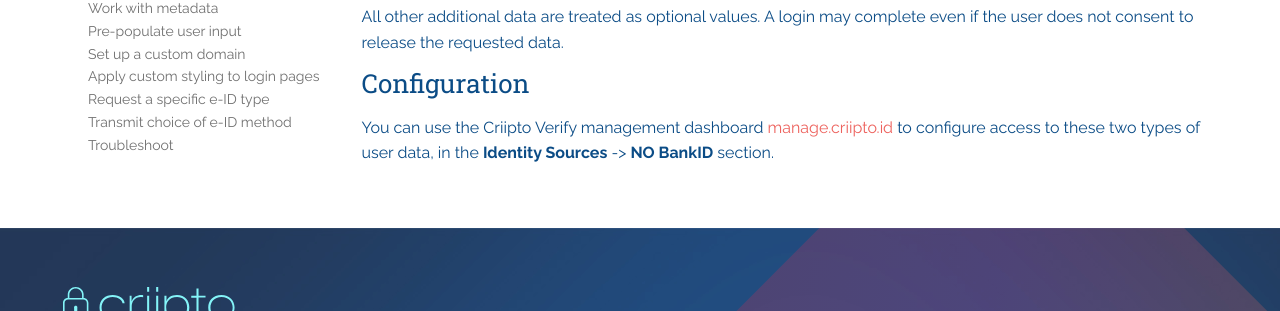
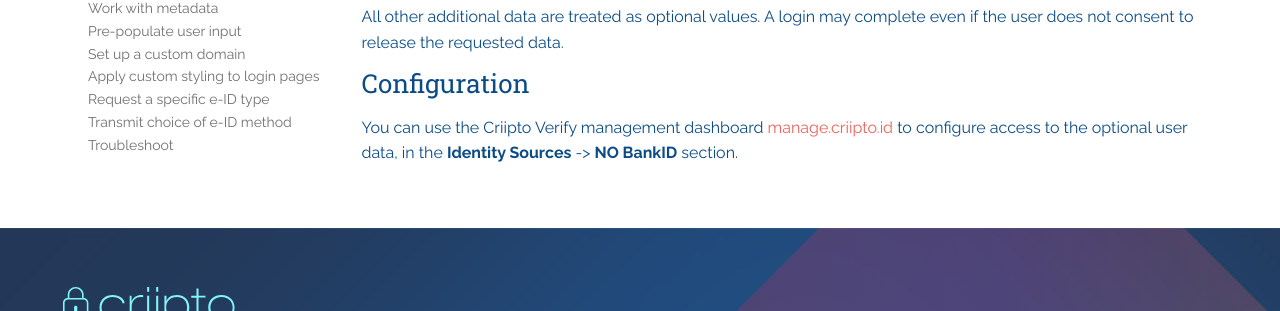
Before and after one commit to criipto/docs-old, a Jekyll site: the page built from getting-started/no-bankid.md, in a window 1280 px wide. Shown: the part 1002-1313 px from the top of the page. Built offline with Jekyll 4.4.1, drawn with Linux system fonts in a browser that asks for light colours; some web fonts are replaced.

Commit message:
Small fix

```diff
--- a/getting-started/no-bankid.md
+++ b/getting-started/no-bankid.md
@@ -36,4 +36,4 @@
 
 ## Configuration
 
-You can use the Criipto Verify management dashboard [manage.criipto.id](https://manage.criipto.id) to configure access to these two types of user data, in the **Identity Sources** -> **NO BankID** section.
+You can use the Criipto Verify management dashboard [manage.criipto.id](https://manage.criipto.id) to configure access to the optional user data, in the **Identity Sources** -> **NO BankID** section.
```
